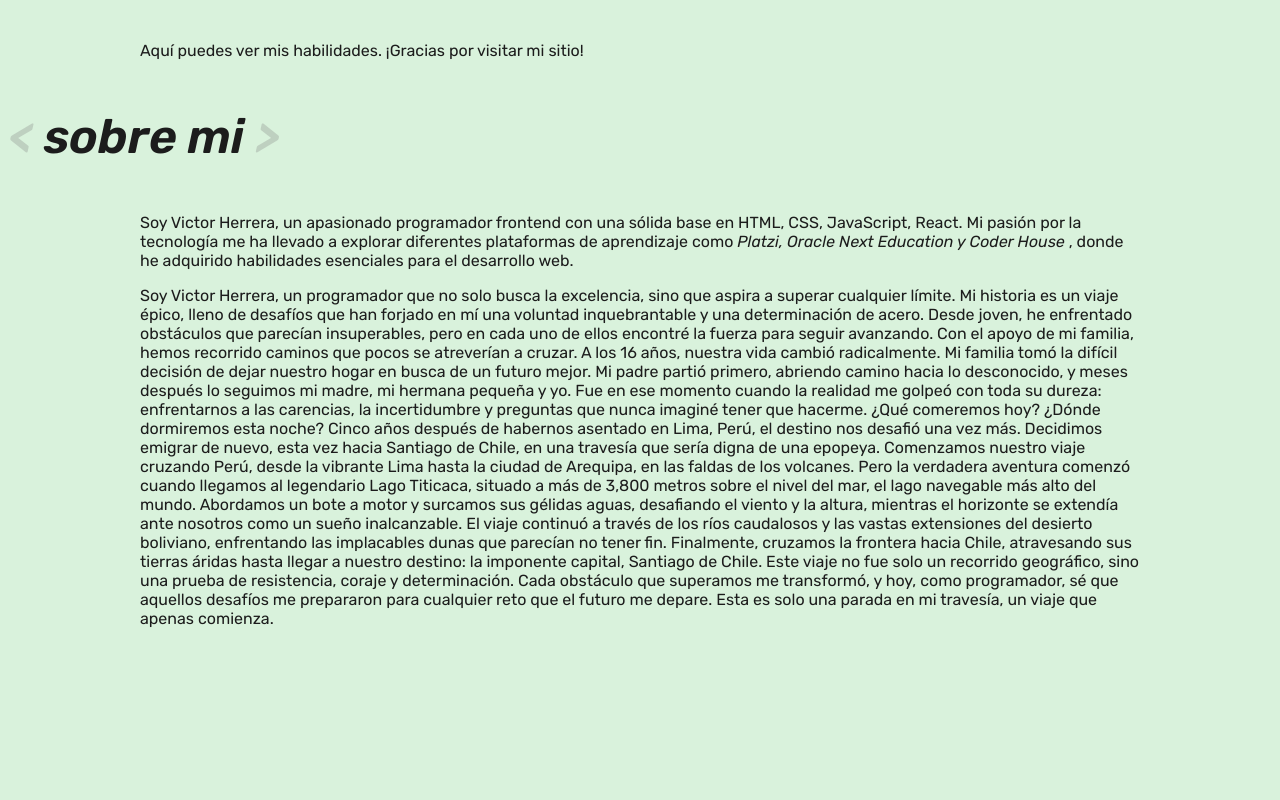
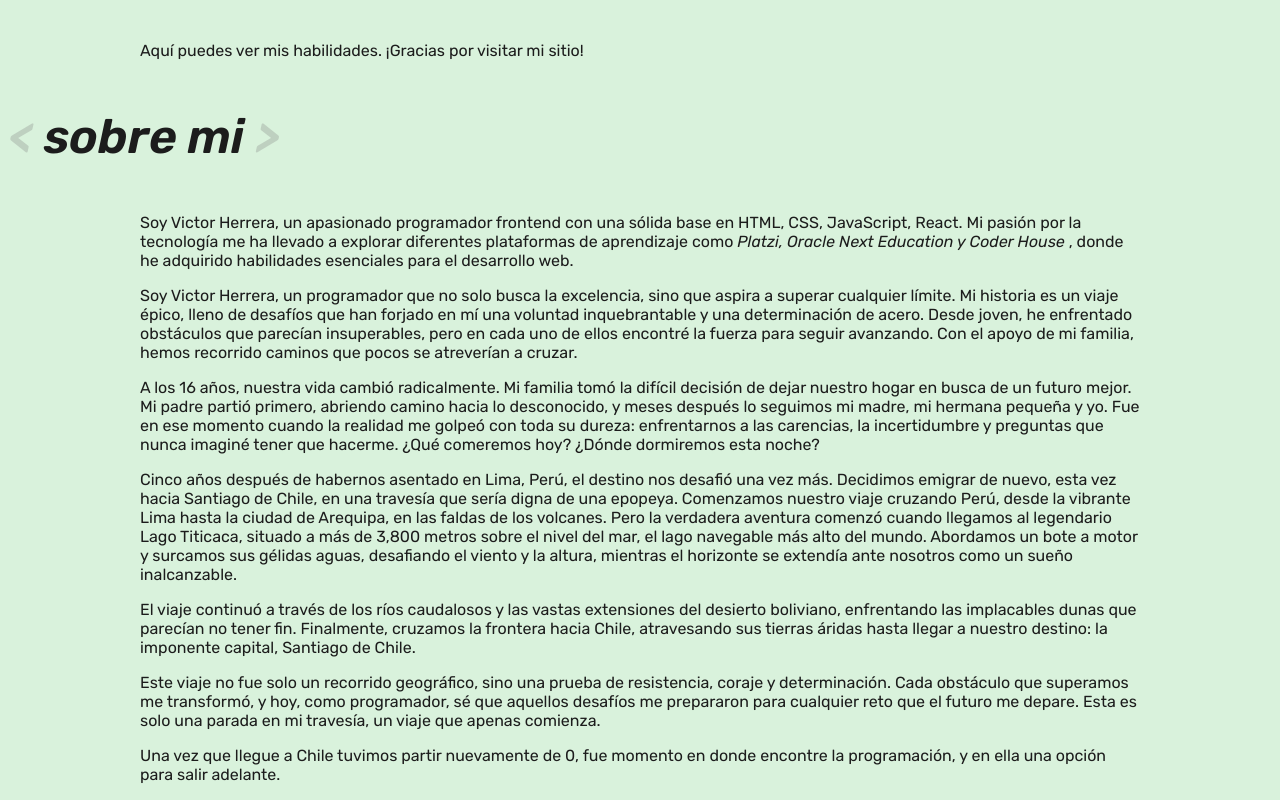
Before and after one commit to Victornac007/Portafolio2024, a plain HTML site: page index.html in a window 1280 px wide. Shown: the part 4072-4872 px from the top of the page. Before the commit the page ends 4716 px from the top, so only its background shows below. Drawn offline with Linux system fonts and the light colour scheme; a web font is replaced by a local one.

Commit message:
mejorando seccion de sobre mi02

```diff
--- a/index.html
+++ b/index.html
@@ -142,15 +142,29 @@
                     <p>
                         Soy Victor Herrera, un apasionado programador frontend con una sólida base en HTML, CSS, JavaScript, React. Mi pasión por la tecnología me ha llevado a explorar diferentes plataformas de aprendizaje como <em>Platzi, Oracle Next Education y Coder House</em> , donde he adquirido habilidades esenciales para el desarrollo web.
                     </p>
-                    <p>Soy Victor Herrera, un programador que no solo busca la excelencia, sino que aspira a superar cualquier límite. Mi historia es un viaje épico, lleno de desafíos que han forjado en mí una voluntad inquebrantable y una determinación de acero. Desde joven, he enfrentado obstáculos que parecían insuperables, pero en cada uno de ellos encontré la fuerza para seguir avanzando. Con el apoyo de mi familia, hemos recorrido caminos que pocos se atreverían a cruzar.
+                    <p>
+                        Soy Victor Herrera, un programador que no solo busca la excelencia, sino que aspira a superar cualquier límite. Mi historia es un viaje épico, lleno de desafíos que han forjado en mí una voluntad inquebrantable y una determinación de acero. Desde joven, he enfrentado obstáculos que parecían insuperables, pero en cada uno de ellos encontré la fuerza para seguir avanzando. Con el apoyo de mi familia, hemos recorrido caminos que pocos se atreverían a cruzar.
+                    </p>
 
+                    <p>
                         A los 16 años, nuestra vida cambió radicalmente. Mi familia tomó la difícil decisión de dejar nuestro hogar en busca de un futuro mejor. Mi padre partió primero, abriendo camino hacia lo desconocido, y meses después lo seguimos mi madre, mi hermana pequeña y yo. Fue en ese momento cuando la realidad me golpeó con toda su dureza: enfrentarnos a las carencias, la incertidumbre y preguntas que nunca imaginé tener que hacerme. ¿Qué comeremos hoy? ¿Dónde dormiremos esta noche?
+                    </p>
+                    <p>
+                        Cinco años después de habernos asentado en Lima, Perú, el destino nos desafió una vez más. Decidimos emigrar de nuevo, esta vez hacia Santiago de Chile, en una travesía que sería digna de una epopeya. Comenzamos nuestro viaje cruzando Perú, desde la vibrante Lima hasta la ciudad de Arequipa, en las faldas de los volcanes. Pero la verdadera aventura comenzó cuando llegamos al legendario Lago Titicaca, situado a más de 3,800 metros sobre el nivel del mar, el lago navegable más alto del mundo. Abordamos un bote a motor y surcamos sus gélidas aguas, desafiando el viento y la altura, mientras el horizonte se extendía ante nosotros como un sueño inalcanzable.
+                    </p>
 
-                        Cinco años después de habernos asentado en Lima, Perú, el destino nos desafió una vez más. Decidimos emigrar de nuevo, esta vez hacia Santiago de Chile, en una travesía que sería digna de una epopeya. Comenzamos nuestro viaje cruzando Perú, desde la vibrante Lima hasta la ciudad de Arequipa, en las faldas de los volcanes. Pero la verdadera aventura comenzó cuando llegamos al legendario Lago Titicaca, situado a más de 3,800 metros sobre el nivel del mar, el lago navegable más alto del mundo. Abordamos un bote a motor y surcamos sus gélidas aguas, desafiando el viento y la altura, mientras el horizonte se extendía ante nosotros como un sueño inalcanzable.
 
+                    <p>
                         El viaje continuó a través de los ríos caudalosos y las vastas extensiones del desierto boliviano, enfrentando las implacables dunas que parecían no tener fin. Finalmente, cruzamos la frontera hacia Chile, atravesando sus tierras áridas hasta llegar a nuestro destino: la imponente capital, Santiago de Chile.
+                    </p>
 
-                        Este viaje no fue solo un recorrido geográfico, sino una prueba de resistencia, coraje y determinación. Cada obstáculo que superamos me transformó, y hoy, como programador, sé que aquellos desafíos me prepararon para cualquier reto que el futuro me depare. Esta es solo una parada en mi travesía, un viaje que apenas comienza.</p>
+                    <p>
+                        Este viaje no fue solo un recorrido geográfico, sino una prueba de resistencia, coraje y determinación. Cada obstáculo que superamos me transformó, y hoy, como programador, sé que aquellos desafíos me prepararon para cualquier reto que el futuro me depare. Esta es solo una parada en mi travesía, un viaje que apenas comienza.
+                    </p>
+                    <p>
+                        Una vez que llegue a Chile tuvimos partir nuevamente de 0, fue momento en donde encontre la programación, y en ella una opción para salir adelante.
+                    </p>
+                </p>
                 </div>
 
             </div>
```
